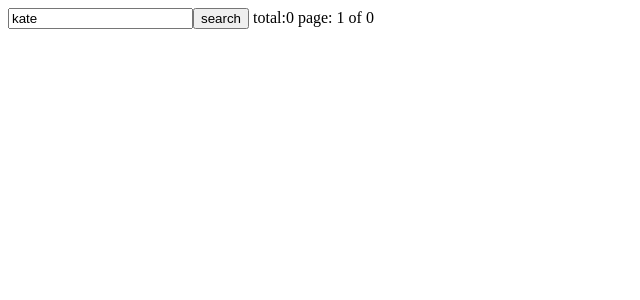
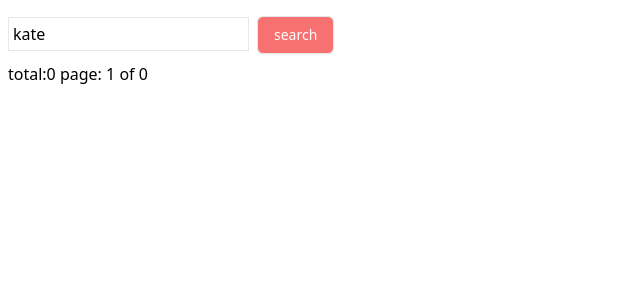
Before and after one commit to kategable/github-search, an Angular app: page / in a window 1280 px wide. Shown: the top 300 px of the page, without its empty margins (0-640 px from the left). Built offline with nearby package versions, Linux system fonts and the light colour scheme.

Commit message:
added tailwindcss

```diff
--- a/package.json
+++ b/package.json
@@ -20,6 +20,7 @@
     "@angular/router": "~12.0.0",
     "axios": "^0.21.1",
     "rxjs": "~6.6.0",
+    "tailwindcss": "^2.1.2",
     "tslib": "^2.1.0",
     "zone.js": "~0.11.4"
   },
--- a/src/app/app.component.html
+++ b/src/app/app.component.html
@@ -1,11 +1,15 @@
-<input type="text" [(ngModel)]="term">
-<button type="button" (click)="search()"> {{isMore? 'next 100' : 'search'}}</button>
+<div class= "container mx-auto p-2">
+  <input class="p-1 border" type="text" [(ngModel)]="term">
+  <button class="btn"  type="button" (click)="search()"> {{isMore? 'next 100' : 'search'}}</button>
+  <h3>
+    total:{{this.cnt}}
+    page: {{this.page}} of {{numberofPages}}
+  </h3>
 
-total:{{this.cnt}}
-page: {{this.page}} of {{numberofPages}}
-<ol>
-  <li *ngFor="let item of items">
-   <img [src]="item.avatar_url" style="width:100px; height:100px">
-   <a target="_blank" [href]="item.html_url">{{item.login}}</a>
-  </li>
-</ol>
+  <ol class="grid grid-flow-row grid-cols-5 grid-rows-5 gap-2">
+    <li *ngFor="let item of items">
+     <img [src]="item.avatar_url" style="width:90%; height:90%">
+     <a target="_blank" [href]="item.html_url">{{item.login}}</a>
+    </li>
+  </ol>
+</div>
--- a/src/styles.scss
+++ b/src/styles.scss
@@ -1 +1,7 @@
 /* You can add global styles to this file, and also import other style files */
+@import "tailwindcss/base";
+@import "tailwindcss/components";
+@import "tailwindcss/utilities";
+.btn {
+  @apply mx-2 my-2 py-2 px-4 border shadow-sm text-sm font-medium rounded-md text-white bg-red-400
+}
--- /dev/null
+++ b/tailwind.config.js
@@ -0,0 +1,11 @@
+module.exports = {
+  purge: [],
+  darkMode: 'class', // or 'media' or 'class'
+  theme: {
+    extend: {},
+  },
+  variants: {
+    extend: {},
+  },
+  plugins: [],
+}
```
Also changed, not shown: 1 other file (tests, documents, lock files or other folders).
